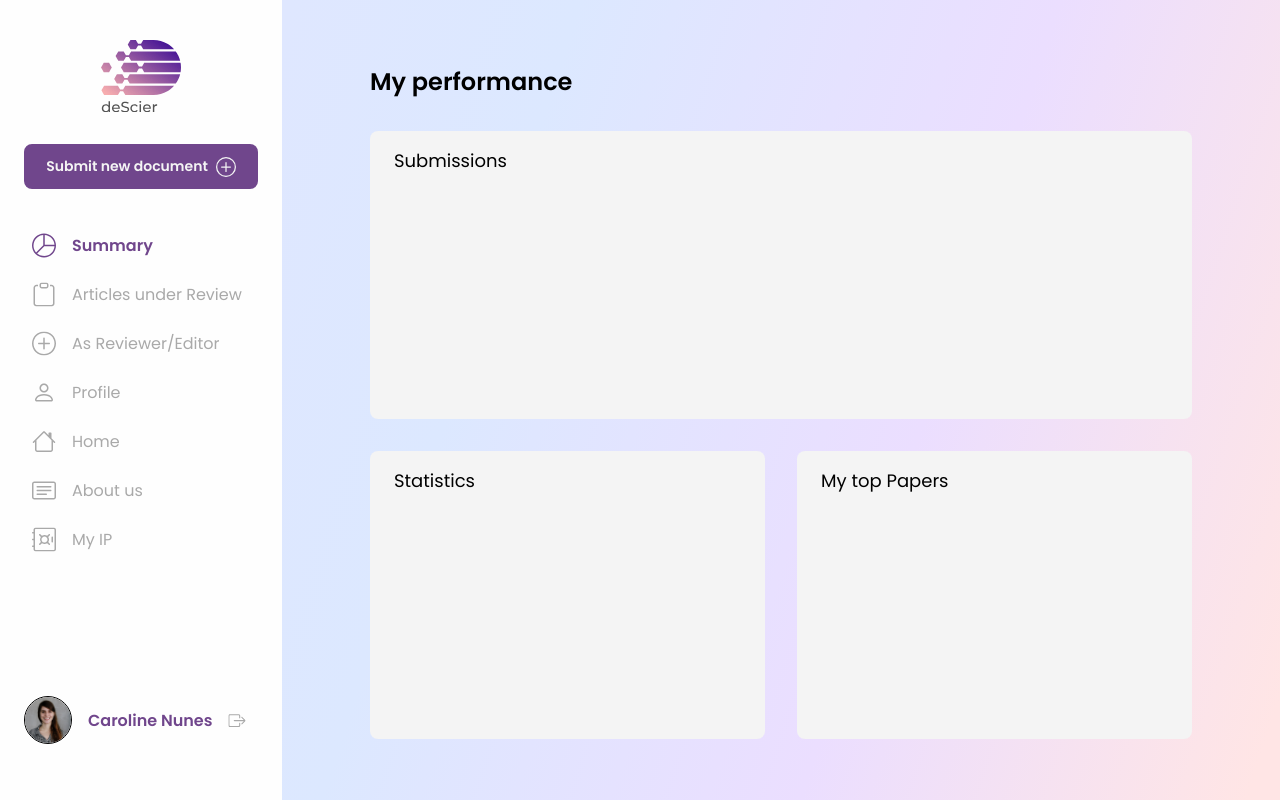
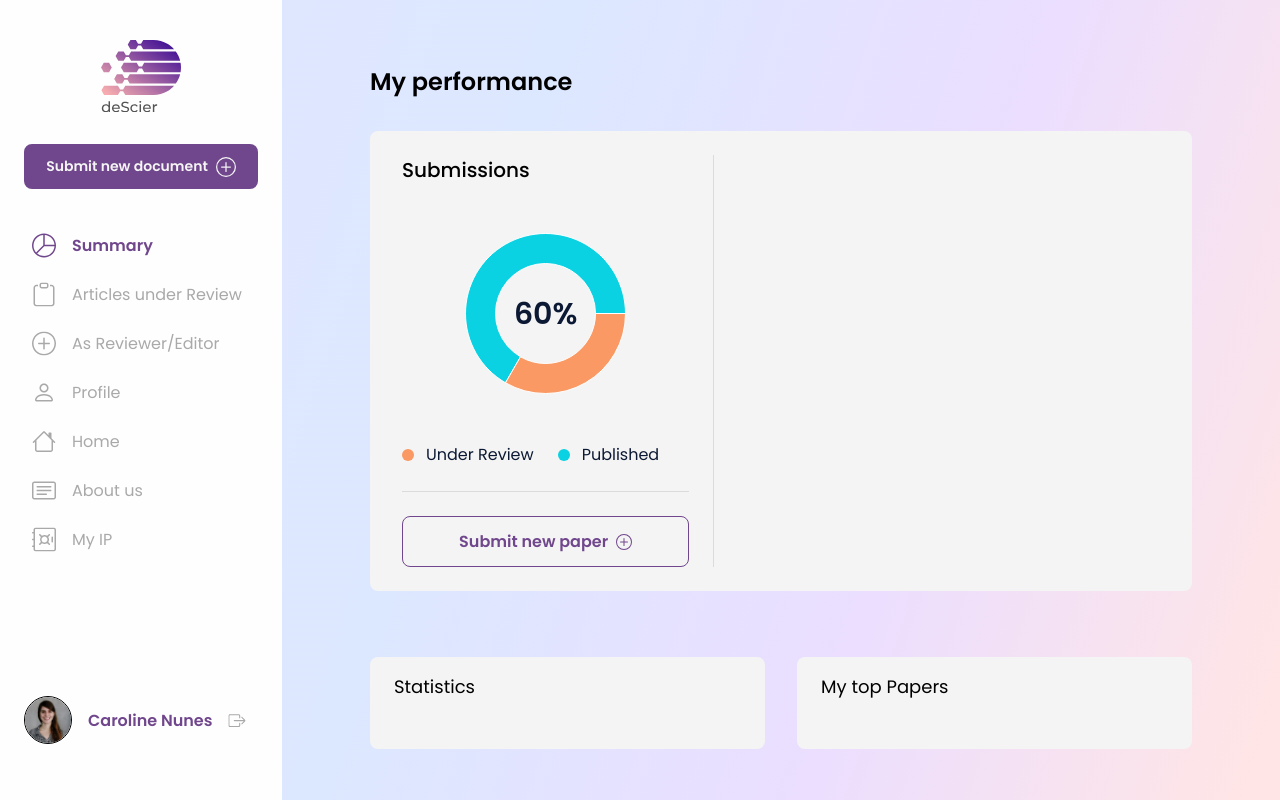
Before and after one commit to rafaeelricco/de-scier-plataform, a Next.js app: page /summary in a window 1280 px wide. Built offline with nearby package versions, Linux system fonts and the light colour scheme.

Commit message:
feat(submission): created submission component

```diff
--- a/app/summary/page.tsx
+++ b/app/summary/page.tsx
@@ -1,6 +1,7 @@
 'use client'
 
 import Box from '@/components/common/Box/Box'
+import Submission from '@/components/modules/Summary/Submission/Submission'
 import * as Title from '@components/common/Title/Page'
 import React from 'react'
 
@@ -11,8 +12,9 @@ export default function HomePage() {
             <Title.Title>My performance</Title.Title>
          </Title.Root>
          <div className="grid gap-8 h-full">
-            <Box className="h-full">
-               <h3 className="text-lg font-regular">Submissions</h3>
+            <Box className="grid grid-flow-col gap-6 justify-start h-fit py-6 px-8">
+               <Submission />
+               <div className="divider-v" />
             </Box>
             <div className="grid grid-cols-2 gap-8">
                <Box className="h-full">
--- /dev/null
+++ b/components/common/PieChart/PieChart.tsx
@@ -0,0 +1,39 @@
+import { Pie, PieChart, ResponsiveContainer } from 'recharts'
+
+const data = [
+   {
+      name: 'Group A',
+      value: 200,
+      fill: '#0BD2E2'
+   },
+   {
+      name: 'Group B',
+      value: 100,
+      fill: '#FA9963'
+   }
+]
+
+export default function PieChartComponent() {
+   return (
+      <>
+         <div className="relative">
+            <h3 className="text-3xl text-secundary_blue-main font-semibold absolute z-10 top-1/2 left-1/2 transform -translate-x-1/2 -translate-y-1/2">
+               60%
+            </h3>
+            <ResponsiveContainer width={161} height={161}>
+               <PieChart>
+                  <Pie
+                     cx="50%"
+                     data={data}
+                     dataKey="value"
+                     innerRadius={50}
+                     outerRadius={80}
+                     fill="#8884d8"
+                     paddingAngle={0}
+                  />
+               </PieChart>
+            </ResponsiveContainer>
+         </div>
+      </>
+   )
+}
--- a/components/modules/Login/Login.tsx
+++ b/components/modules/Login/Login.tsx
@@ -4,7 +4,7 @@ import '@styles/login.css'
 import GoogleIcon from 'public/svgs/modules/login/google_icon.svg'
 import React from 'react'
 import { X } from 'react-bootstrap-icons'
-import LoginAnimation from '../Animation/Animation'
+import LoginAnimation from './Animation/Animation'
 import { LoginModalProps } from './Typing'
 
 const LoginModal: React.FC<LoginModalProps> = ({
--- a/components/modules/Register/Register.tsx
+++ b/components/modules/Register/Register.tsx
@@ -6,7 +6,7 @@ import GoogleIcon from 'public/svgs/modules/login/google_icon.svg'
 import SuccessIllustration from 'public/svgs/modules/login/register-success.svg'
 import React from 'react'
 import { ArrowLeft, BoxArrowRight, X } from 'react-bootstrap-icons'
-import LoginAnimation from '../Animation/Animation'
+import LoginAnimation from '../Login/Animation/Animation'
 import { RegisterModalProps } from './Typing'
 
 const RegisterModal: React.FC<RegisterModalProps> = ({
--- /dev/null
+++ b/components/modules/Summary/Submission/Submission.tsx
@@ -0,0 +1,36 @@
+import PieChartComponent from '@/components/common/PieChart/PieChart'
+import * as Button from '@components/common/Button/Button'
+import React from 'react'
+import { PlusCircle } from 'react-bootstrap-icons'
+
+const Submission: React.FC = () => {
+   return (
+      <React.Fragment>
+         <div className="grid gap-12 justify-start">
+            <h3 className="text-xl font-[500]">Submissions</h3>
+            <div className="mx-auto my-0">
+               <PieChartComponent />
+            </div>
+            <div className="grid gap-6">
+               <div className="grid grid-cols-2 gap-6 items-center">
+                  <div className="flex items-center gap-3">
+                     <div className="w-3 h-3 bg-status-pending rounded-full" />
+                     <p className="text-base text-secundary_blue-main">Under Review</p>
+                  </div>
+                  <div className="flex items-center gap-3">
+                     <div className="w-3 h-3 bg-blue-light rounded-full" />
+                     <p className="text-base text-secundary_blue-main">Published</p>
+                  </div>
+               </div>
+               <div className="divider-h" />
+               <Button.Button variant="outline" className="py-3 px-4">
+                  Submit new paper
+                  <PlusCircle className="w-4" />
+               </Button.Button>
+            </div>
+         </div>
+      </React.Fragment>
+   )
+}
+
+export default Submission
--- a/package.json
+++ b/package.json
@@ -29,6 +29,7 @@
     "react": "18.2.0",
     "react-bootstrap-icons": "^1.10.3",
     "react-dom": "18.2.0",
+    "recharts": "^2.8.0",
     "sharp": "^0.32.6",
     "tailwind-merge": "^1.14.0",
     "tailwind-variants": "^0.1.14",
--- a/tailwind.config.js
+++ b/tailwind.config.js
@@ -100,6 +100,9 @@ const config = {
          terciary: {
             main: '#4065A9'
          },
+         blue: {
+            light: '#0BD2E2'
+         },
          neutral: {
             white: '#F4F4F4',
             gray: '#5F5F5F',
```
Also changed, not shown: components/modules/Login/Animation/Animation.tsx (renamed from components/modules/Animation/Animation.tsx), 2 other files (tests, documents, lock files or other folders).
